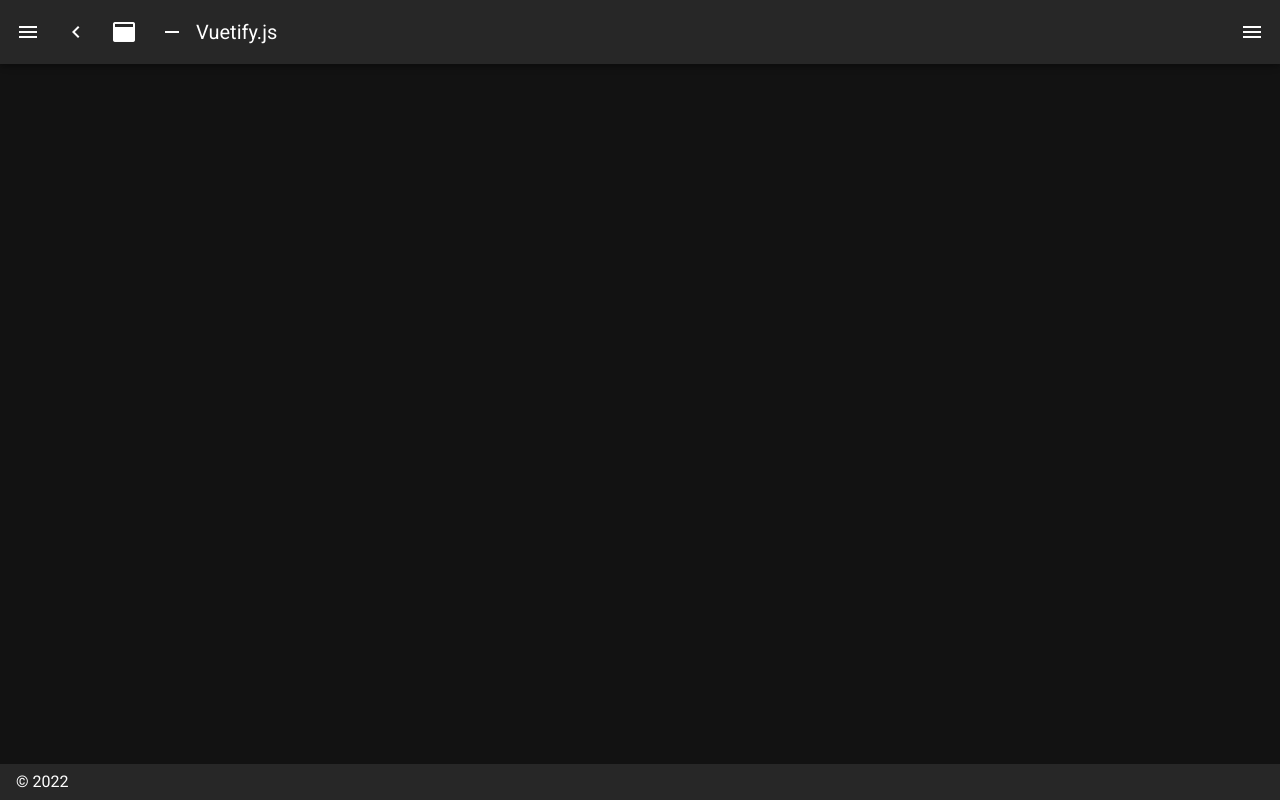
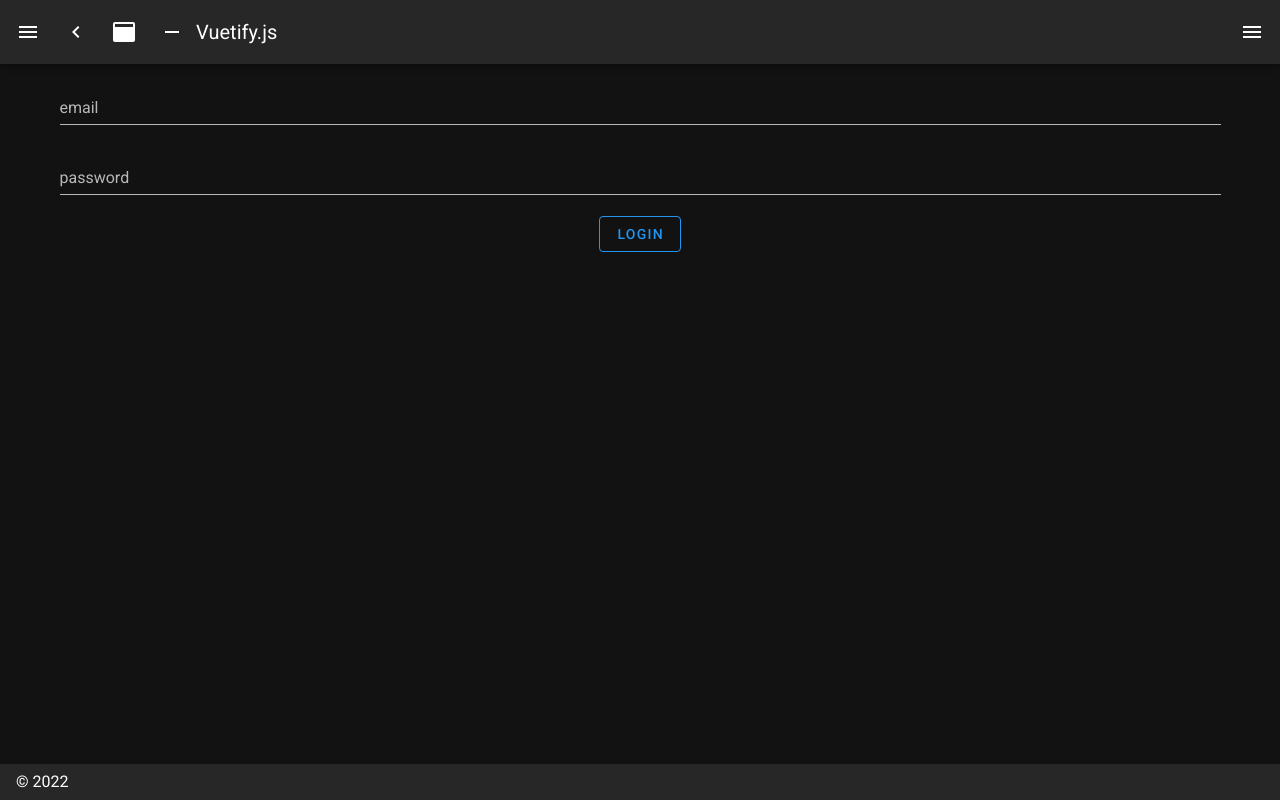
Before and after one commit to towakey/munin, a Nuxt app in the folder frontend/: page /login in a window 1280 px wide. Before the commit this address had no page. Built offline with nearby package versions, Linux system fonts and the light colour scheme.

Commit message:
login画面一旦コミット

```diff
--- /dev/null
+++ b/frontend/pages/login/index.vue
@@ -0,0 +1,33 @@
+<template>
+  <v-row>
+    <v-col class="text-center">
+      <v-text-field label="email" v-model="email"></v-text-field>
+      <v-text-field label="password" v-model="password"></v-text-field>
+      <v-btn @click="login" color="blue" outlined>LOGIN</v-btn>
+    </v-col>
+  </v-row>
+</template>
+
+<script>
+export default {
+  data() {
+    return {
+      email: "",
+      password: "",
+    };
+  },
+  methods: {
+    login() {
+      console.log("login methods");
+      this.$axios
+        .$post("/api/login", {
+          email: this.email,
+          password: this.password,
+        })
+        .then((response) => {
+          console.log(response);
+        });
+    },
+  },
+};
+</script>
```
